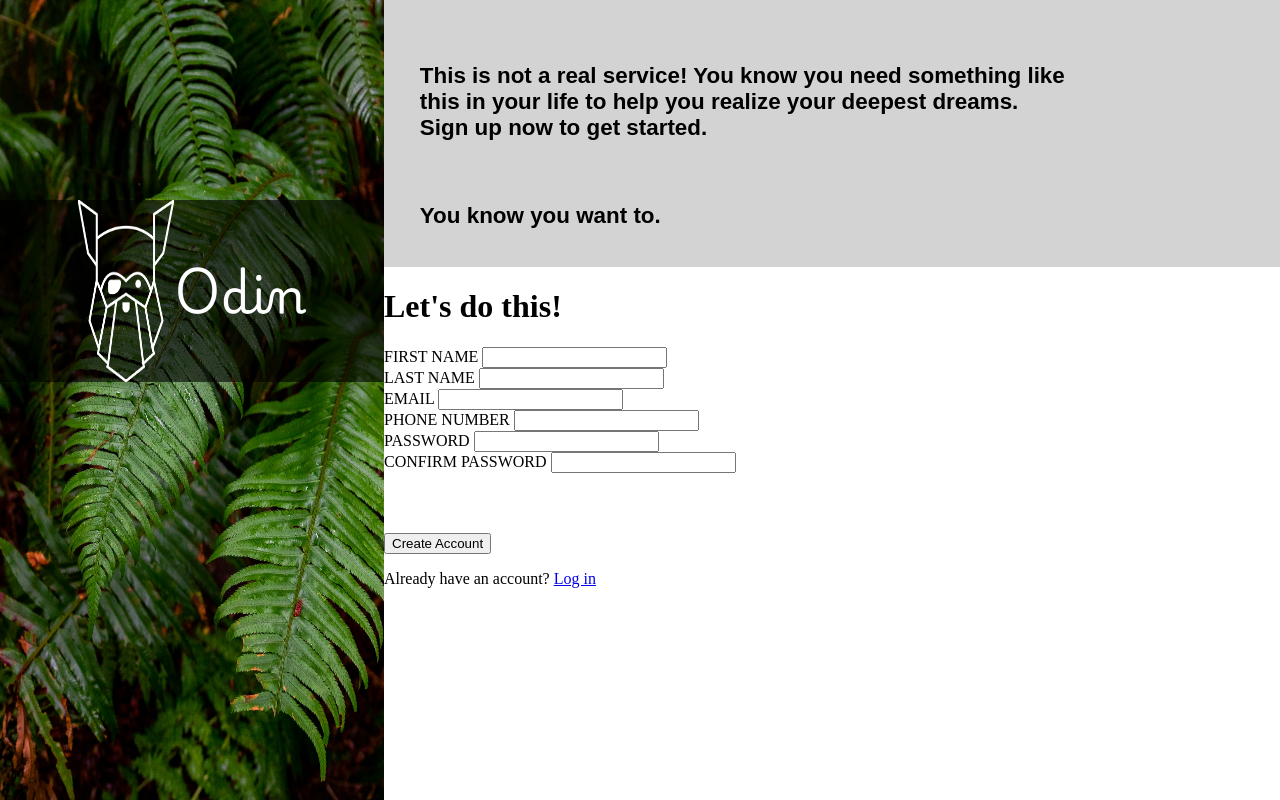
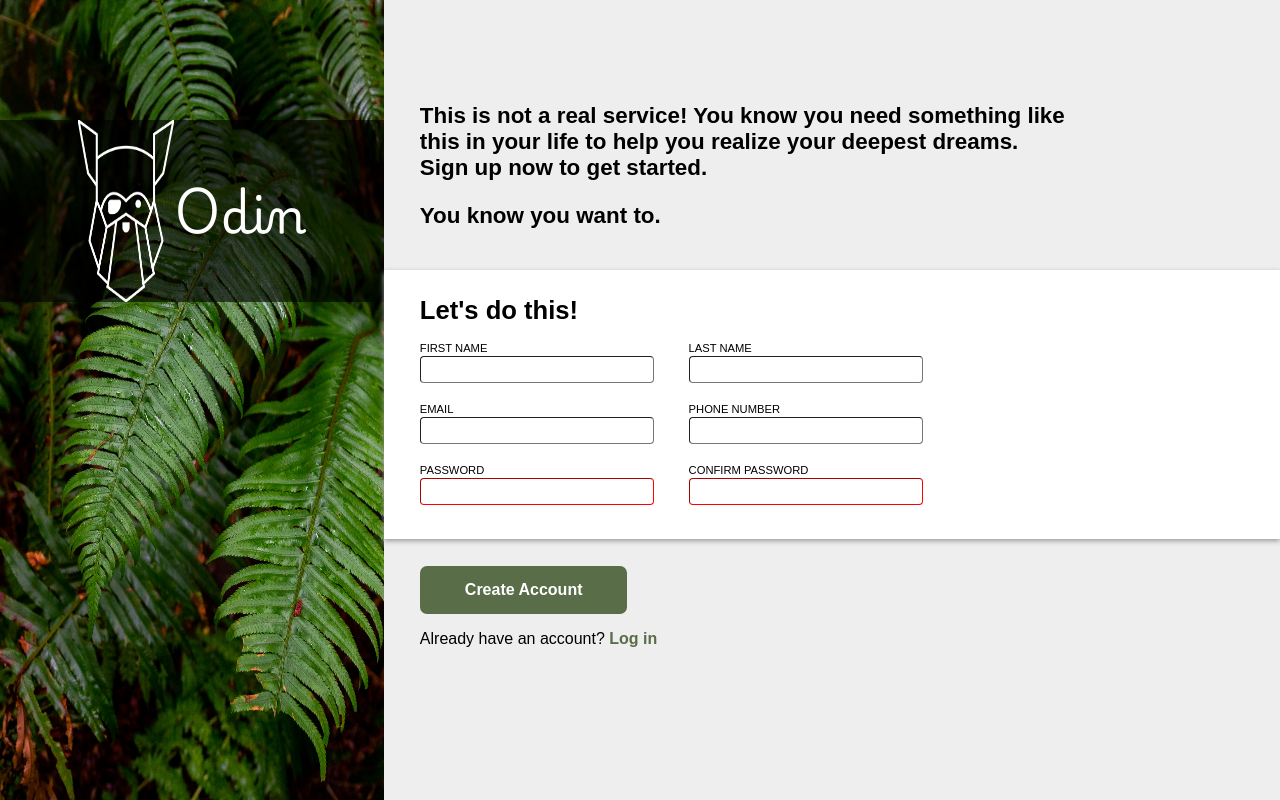
Before and after one commit to Oskart378/sign-up-form, a plain HTML site: page index.html in a window 1280 px wide. Drawn offline with Linux system fonts and the light colour scheme.

Commit message:
feat: finish styling for the main section and footer

```diff
--- a/index.html
+++ b/index.html
@@ -38,19 +38,19 @@
                     <div class="form-row">
                         <div>
                             <label for="first-name">FIRST NAME</label>
-                            <input type="text" id="first-name" name="first-name">
+                            <input type="text" id="first-name" name="first-name" required>
                         </div>
 
                         <div>
                             <label for="last-name">LAST NAME</label>
-                            <input type="text" id="last-name" name="last-name">
+                            <input type="text" id="last-name" name="last-name" required>
                         </div>
                     </div>
 
                     <div class="form-row">
                         <div>
                             <label for="email">EMAIL</label>
-                            <input type="email" id="email" name="email">
+                            <input type="email" id="email" name="email" required>
                         </div>
 
                         <div>
@@ -62,19 +62,19 @@
                     <div class="form-row">
                         <div>
                             <label for="password">PASSWORD</label>
-                            <input type="password" id="password" name="password">
+                            <input type="password" id="password" name="password" required>
                         </div>
 
                         <div>
                             <label for="confirm-password">CONFIRM PASSWORD</label>
-                            <input type="password" id="confirm-password" name="confirm-password">
+                            <input type="password" id="confirm-password" name="confirm-password" required>
                         </div>
                     </div>
                 </form>
             </div>
 
             <div class="cta-section">
-                <button type="submit">Create Account</button>
+                <button class="submit-btn" type="submit">Create Account</button>
                 <p>Already have an account? <a href="#">Log in</a></p>
             </div>
         </main>
--- a/styles/style.css
+++ b/styles/style.css
@@ -2,7 +2,10 @@
 @font-face {
     font-family: Play-Write;
     src: url("/fonts/PlaywriteUSModern-Regular.woff2") format("woff2");
-    box-sizing: content-box;
+}
+
+p {
+    font-family: Arial, Helvetica, sans-serif;
 }
 
 body {
@@ -22,7 +25,7 @@ body {
     position: absolute;
     display: flex;
     justify-content: center;
-    top: 25%;
+    top: 15%;
     background-color: rgba(0, 0, 0, 0.61);
     width: 100%;
     overflow: hidden;
@@ -48,26 +51,102 @@ main {
     flex-direction: column;
 }
 
-.info-section,
 .form-section,
 .cta-section {
     flex: 1;
 }
 
-
 .info-section {
-    background-color: lightgray;
+    background-color: rgb(238, 238, 238);
 
 }
 
 .info-section > p{
     width: 51.8ch;
-    font-size: 1.4rem;
+    font-size: clamp(0.8rem, 2vw,1.4rem);
     font-weight:600;
     font-family: sans-serif;
 
 }
 
-.info-section > p{
-    margin: 7% 0 3% 4%;
+.info-section {
+    padding: 9% 0 2% 4%;
 }
+
+.form-section {
+    padding: 1% 0 3% 4%;
+    box-shadow: 0 2px 5px rgb(155, 155, 155);
+    z-index: 1;
+}
+
+form {
+    display: flex;
+    flex-direction: column;
+
+    gap: 20px;
+}
+
+.form-row {
+    display: flex;
+    flex-wrap: wrap;
+    gap: 4%;
+}
+
+input[type="text"],
+input[type="email"],
+input[type="password"],
+input[type="tel"] {
+    outline: none;
+    width: 30ch;
+    border-width: 1px;
+    padding: 5px;
+    border-radius: 4px;
+}
+
+input[type="password"]:invalid {
+    border-color: red;
+}
+
+input[type="text"]:focus,
+input[type="email"]:focus,
+input[type="password"]:focus,
+input[type="tel"]:focus {
+    border-color: blue;
+    box-shadow: 3px 3px 3px rgb(204, 204, 204);
+}
+
+
+
+
+label {
+    display: block;
+    font-size: 0.7rem;
+    font-family: Arial, Helvetica, sans-serif;
+    margin-bottom: 2px;
+}
+
+h1 {
+    font-family: Arial, Helvetica, sans-serif;
+    font-size: clamp(1rem, 2vw, 1.8rem)
+}
+
+.cta-section {
+    padding: 3% 0 0 4%;
+    background-color: rgb(238, 238, 238);
+}
+
+.submit-btn {
+    padding: 15px 45px;
+    border-radius: 7px;
+    border: none;
+    background-color: #596D48;
+    color: white;
+    font-weight: bold;
+    font-size: 1rem;
+}
+
+.cta-section a {
+    text-decoration: none;
+    color: #596D48;
+    font-weight: bold;
+}
```
